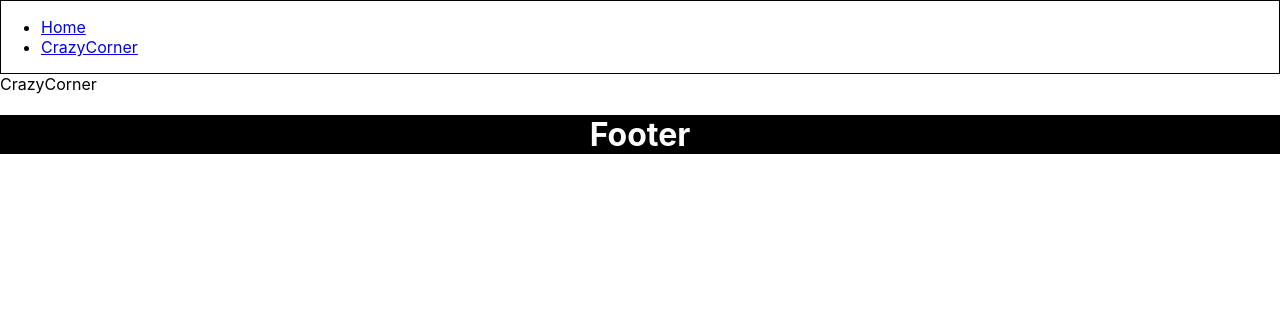
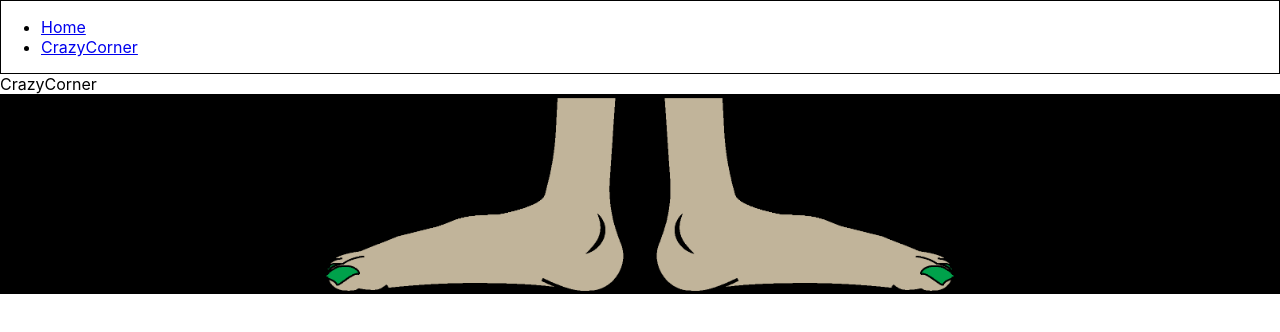
Before and after one commit to chrillah/eyes-deceive, a React (Create React App) app: page /crazy-corner in a window 1280 px wide. Shown: the top 332 px of the page. Built offline with nearby package versions, Linux system fonts and the light colour scheme; a web font is replaced by a local one.

Commit message:
footer updated

```diff
--- a/src/App.css
+++ b/src/App.css
@@ -39,6 +39,14 @@
     background-color: black;
 }
 
+.img-container{
+    min-height: 200px;
+    background-image: url('./img/web.png');
+    background-position: center;
+    background-repeat: no-repeat;
+    background-size: 50%;
+}
+
 .footer-header{
     color: white;
     text-align: center;
--- a/src/components/Footer.js
+++ b/src/components/Footer.js
@@ -2,8 +2,8 @@ import React from 'react'
 
 function Footer() {
   return (
-    <footer className='footer-bar'>
-        <h1 className='footer-header'>Footer</h1>
+    <footer className='footer-bar' >
+        <div className="img-container" />
     </footer>
   )
 }
```
